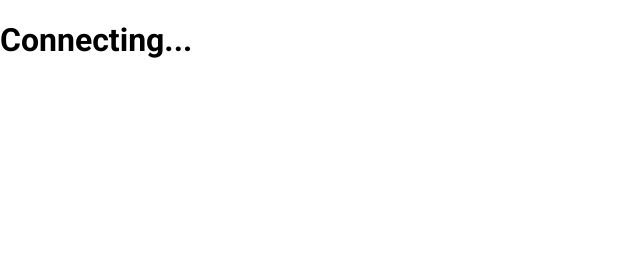
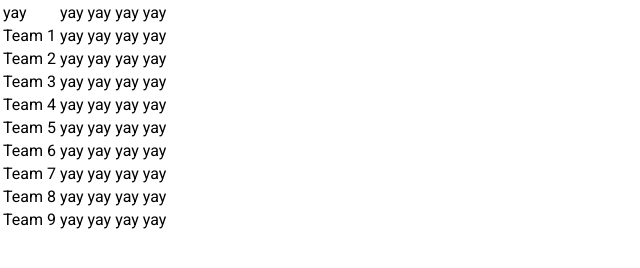
Before and after one commit to cephox/gameplan, a website built with webpack: page public/index.html in a window 1280 px wide. Shown: the whole page, without its empty margins (0-640 px from the left). Built offline with nearby package versions, Linux system fonts and the light colour scheme; files whose address does not match are found by name.

Commit message:
added first function

```diff
--- a/public/index.html
+++ b/public/index.html
@@ -4,14 +4,13 @@
         <meta charset="UTF-8">
         <meta name="viewport" content="width=device-width, initial-scale=1.0">
 
-        <title>webapp name</title>
+        <title>Spielplan</title>
         <script src="/js/bundle.js"></script>
 
         <link rel="stylesheet" href="/static/style/master.css">
 
     </head>
     <body>
-        <h1>Connecting...</h1>
         <div id="activity-root"></div>
 
         <!-- TODO: Add Contributors -->
--- /dev/null
+++ b/src/client/activity.ts
@@ -0,0 +1,5 @@
+const get_root = () => document.getElementById("activity-root")
+
+export function append_element(el: HTMLElement) {
+    get_root()?.appendChild(el)
+}
--- a/src/client/index.ts
+++ b/src/client/index.ts
@@ -1,5 +1,7 @@
+import { addTable } from "./table"
+
 async function init() {
-
+    addTable(10, 5);
 }
 
 window.onload = init
--- /dev/null
+++ b/src/client/table.ts
@@ -0,0 +1,32 @@
+import { textChangeRangeNewSpan } from "typescript"
+import { append_element } from "./activity"
+
+function createTable(width:number, height:number): HTMLElement {
+    var div = document.createElement("div")
+    div.classList.add("table")
+
+    var table = document.createElement("table")
+
+    for(var i = 0; i < width; i++) {
+        var row = document.createElement("tr")
+        for(var j = 0; j < height; j++) {
+
+            var entry = document.createElement("td");
+            if(j == 0 && i != 0) {
+                entry.textContent = "Team " + i
+            } else {
+                entry.textContent = "yay"
+            }
+
+            row.appendChild(entry)
+        }
+        table.appendChild(row)
+    }
+
+    div.appendChild(table)
+    return div
+}
+
+export function addTable(width:number, height:number) {
+    append_element(createTable(width, height))
+}
```
